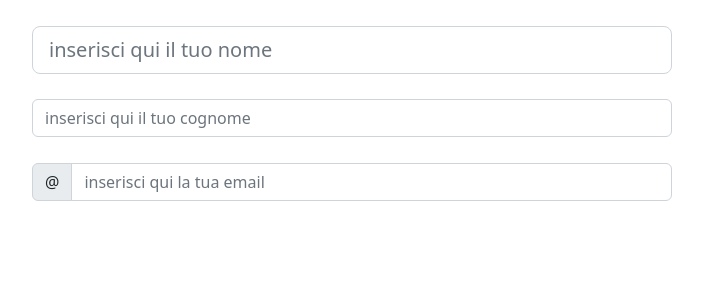
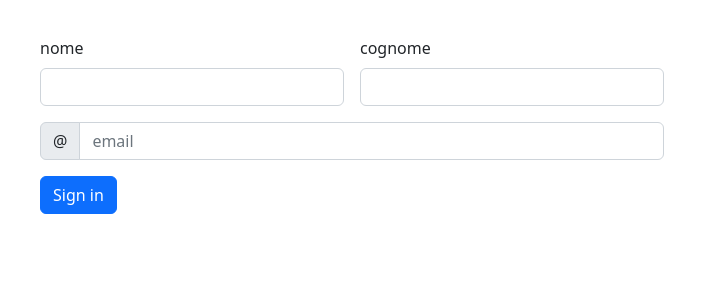
Before and after one commit to tonyRitrovato/Django-Web-site, a Django app: page /index/form in a window 1280 px wide. Shown: the part 56-356 px from the top of the page, without its empty margins (288-991 px from the left). Run offline with Django 4.2, Linux system fonts and the light colour scheme.

Commit message:
add changes

```diff
--- a/index/templates/index/form.html
+++ b/index/templates/index/form.html
@@ -1,12 +1,39 @@
 {% extends 'index/common.html'%}
 
 {% block content %}
+<style>
+  @media (min-width: 1000px){
+    form.responsive{
+      width: 50%;
+      margin-left: 25%;
+    }
+  }
 
-<input class="form-control form-control-lg" type="text" placeholder="inserisci qui il tuo nome" style="margin-top: 2%; width: 50%; margin-left: 25%;">
-<input class="form-control" type="text" placeholder="inserisci qui il tuo cognome" style="margin-top: 2%; width: 50%; margin-left: 25%;">
+  @media (max-width: 1000px) {
+    form.responsive{
+      width: 80%;
+      margin-left: 10%;
+    }
+  }
 
-<div style="margin-top: 2%; width: 50%; margin-left: 25%;" class="input-group flex-nowrap">
+/*  */
+</style>
+<form class="row g-3 responsive" style="margin-top: 20px;">
+  <div class="col-md-6">
+    <label class="form-label">nome</label>
+    <input type="text" class="form-control" id="inputEmail4">
+  </div>
+  <div class="col-md-6">
+    <label for="inputPassword4" class="form-label">cognome</label>
+    <input type="text" class="form-control" id="inputPassword4">
+  </div>
+  <div class="input-group flex-nowrap">
     <span class="input-group-text" id="addon-wrapping">@</span>
-    <input type="text" class="form-control" placeholder="inserisci qui la tua email">
+    <input type="text" class="form-control" placeholder="email" aria-label="Username" aria-describedby="addon-wrapping">
   </div>
+
+  <div class="col-12">
+    <button type="submit" class="btn btn-primary">Sign in</button>
+  </div>
+</form>
 {% endblock %}
```
